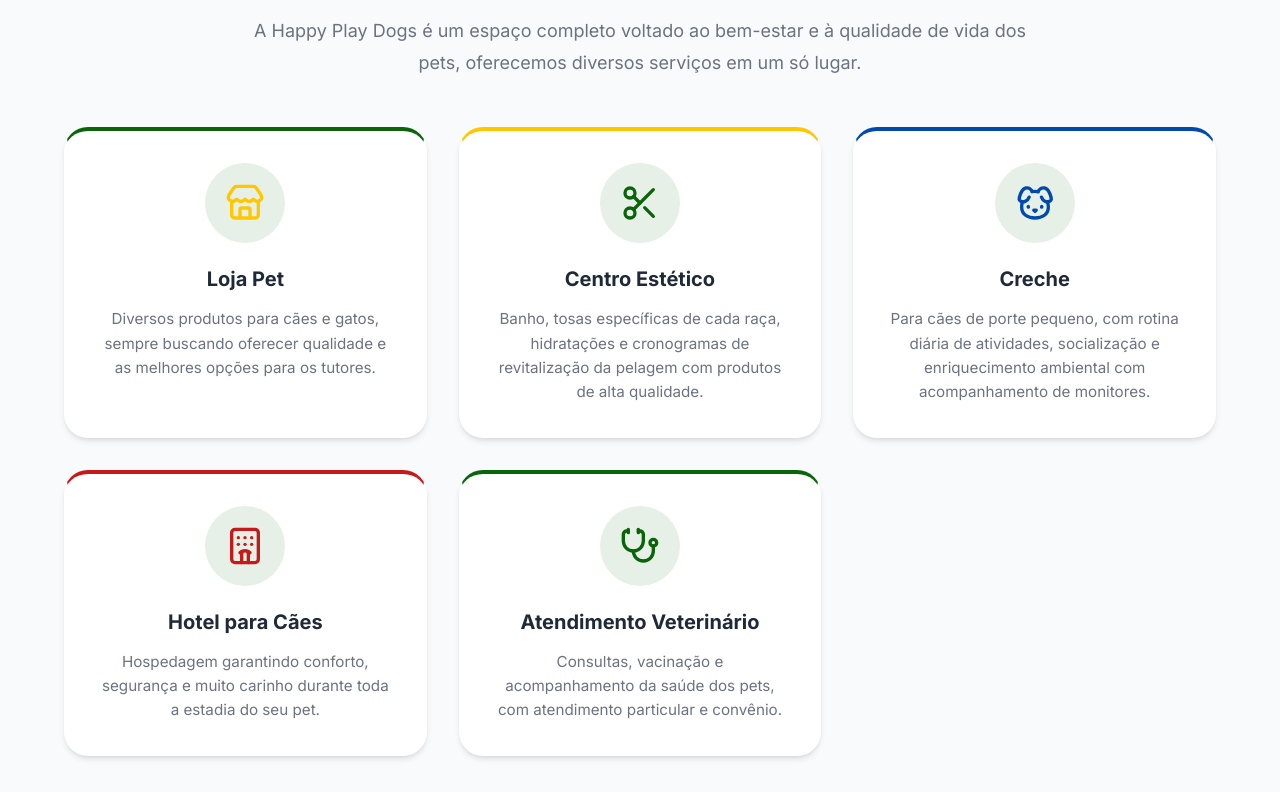
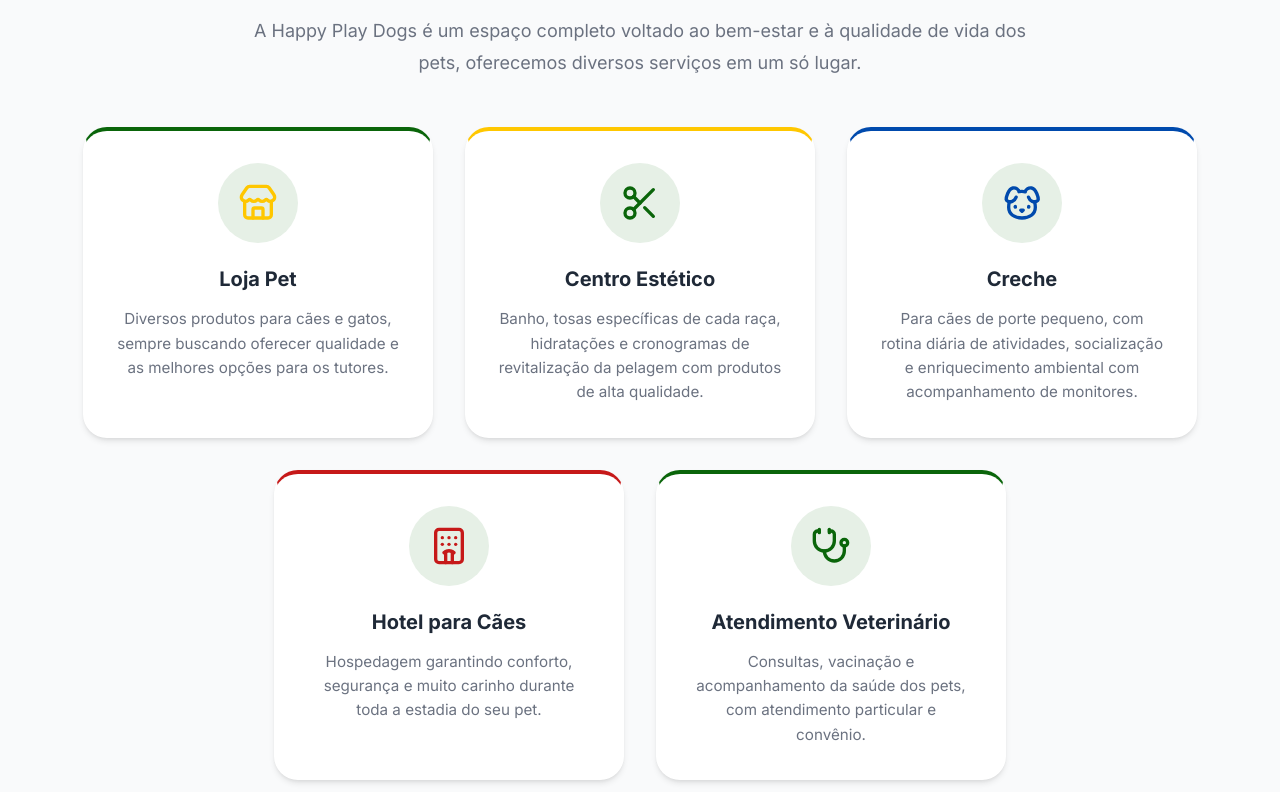
Before and after one commit to RenegedKrl/happyplaydogs-banho, a React (Vite) app: page / in a window 1280 px wide. Shown: the part 1068-1860 px from the top of the page. Built offline with nearby package versions, Linux system fonts and the light colour scheme.

Commit message:
fix: organiza estrutura da secao About com flexbox

```diff
--- a/src/components/About.css
+++ b/src/components/About.css
@@ -11,13 +11,16 @@
 }
 
 .services-grid {
-  display: grid;
+  display: flex;
+  flex-wrap: wrap;
+  justify-content: center;
   gap: 2rem;
-  grid-template-columns: repeat(auto-fit, minmax(280px, 1fr));
   margin-bottom: 4rem;
 }
 
 .service-card {
+  flex: 1 1 300px;
+  max-width: 350px;
   padding: 2rem;
   border-radius: var(--radius-lg);
   box-shadow: var(--shadow-md);
@@ -98,6 +101,11 @@
 
 @media (max-width: 768px) {
   .services-grid {
-    grid-template-columns: 1fr;
+    flex-direction: column;
+    align-items: center;
+  }
+  .service-card {
+    max-width: 100%;
+    width: 100%;
   }
 }
```
